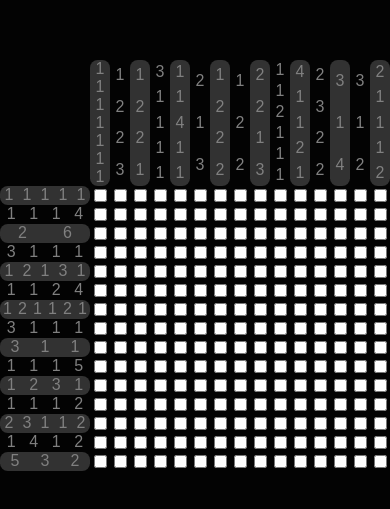
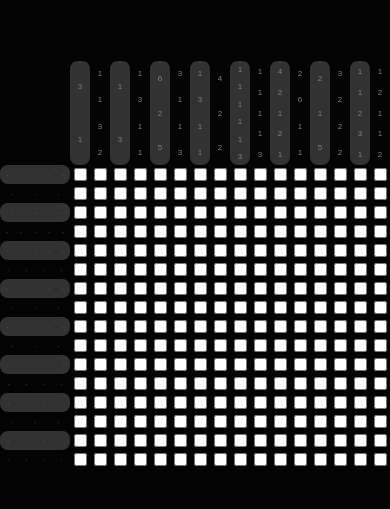
Before and after one commit to Wid-mo/nonograms-layout, a SvelteKit app: page / in a window 390 px wide. Shown: the part 157-666 px from the top of the page. Built offline with nearby package versions, Linux system fonts and the light colour scheme.

Commit message:
more responsive font-size

```diff
--- a/src/routes/+page.svelte
+++ b/src/routes/+page.svelte
@@ -1,5 +1,5 @@
 <script>
-	let cellsInRow = 15;
+	let cellsInRow = 16;
 
 	$: cells = Array.from({ length: cellsInRow * cellsInRow }, () => Math.random() < 0.5);
 	const last = (arr) => arr[arr.length - 1];
@@ -26,21 +26,21 @@
 		[...Array(cellsInRow ** 2).keys()].map((idx) => cells[idx])
 	).map((line) => generateLabelsForLine(line));
 
-	$: maxNumberOfLabelsForRows = Math.max(...labelsForColumns.map(({ length }) => length));
-	$: maxNumberOfLabelsForColumns = Math.max(...labelsForRows.map(({ length }) => length));
-	$: maxWidth = maxNumberOfLabelsForColumns + cellsInRow;
-	$: maxHeight = maxNumberOfLabelsForRows + cellsInRow;
+	$: maxNumberOfLabelsForRows = Math.max(...labelsForRows.map(({ length }) => length));
+	$: maxNumberOfLabelsForColumns = Math.max(...labelsForColumns.map(({ length }) => length));
+	$: maxWidth = maxNumberOfLabelsForRows + cellsInRow;
+	$: maxHeight = maxNumberOfLabelsForColumns + cellsInRow;
 
 	$: checkboxes = Array(cellsInRow ** 2).fill(false);
 	$: gameOver = checkboxes.every((v, i) => v === cells[i]);
 	$: if (gameOver) {
-		alert("OK")
+		alert('OK');
 	}
 </script>
 
 <div
 	class="layout"
-	style="grid-template: {maxNumberOfLabelsForRows}fr {cellsInRow}fr / {maxNumberOfLabelsForColumns}fr {cellsInRow}fr;
+	style="grid-template: {maxNumberOfLabelsForColumns}fr {cellsInRow}fr / {maxNumberOfLabelsForRows}fr {cellsInRow}fr;
 	width: min(100cqi, calc(100cqh*{maxWidth}/{maxHeight}));
 	aspect-ratio: {maxWidth} / {maxHeight};"
 >
@@ -49,7 +49,9 @@
 		{#each labelsForColumns as labelsGroup}
 			<div class="columnBlockWithLabels">
 				{#each labelsGroup as label}
-					<div>{label}</div>
+					<div style="font-size: calc(100cqmin - 12px)">
+						{label}
+					</div>
 				{/each}
 			</div>
 		{/each}
@@ -58,7 +60,7 @@
 		{#each labelsForRows as labelsGroup}
 			<div class="rowBlockWithLabels">
 				{#each labelsGroup as label}
-					<div>{label}</div>
+					<div style="font-size: calc(100cqmin / {maxNumberOfLabelsForRows} - 12px)">{label}</div>
 				{/each}
 			</div>
 		{/each}
@@ -87,6 +89,7 @@
 				flex-direction: column;
 				align-items: center;
 				justify-content: center;
+				container-type: inline-size;
 
 				& > * {
 					width: 100%;
@@ -115,6 +118,7 @@
 				display: flex;
 				align-items: center;
 				justify-content: center;
+				container-type: inline-size;
 
 				& > * {
 					width: 100%;
@@ -122,7 +126,6 @@
 					display: flex;
 					justify-content: center;
 					align-items: center;
-					/* font-size: 13cqmin; */
 					user-select: none;
 				}
 			}
```
